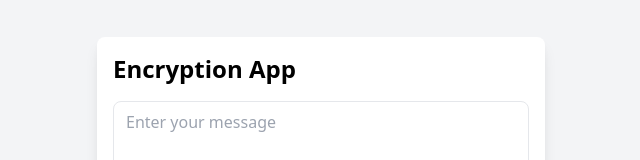
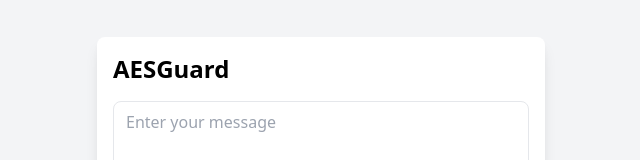
Before and after one commit to iosif-gogolos/AESGuard, a plain HTML site: page index.html in a window 1280 px wide. Shown: the part 220-380 px from the top of the page, without its empty margins (319-959 px from the left). Drawn offline with nearby package versions, Linux system fonts and the light colour scheme.

Commit message:
Update index.html
Refined the UI

```diff
--- a/index.html
+++ b/index.html
@@ -3,12 +3,12 @@
 <head>
     <meta charset="UTF-8">
     <meta name="viewport" content="width=device-width, initial-scale=1.0">
-    <title>Encryption App</title>
+    <title>AESGuard</title>
     <link href="https://cdn.jsdelivr.net/npm/tailwindcss@2.2.19/dist/tailwind.min.css" rel="stylesheet">
 </head>
 <body class="bg-gray-100 min-h-screen flex flex-col justify-center items-center">
     <div class="w-full max-w-md p-4 bg-white rounded-lg shadow-lg">
-        <h1 class="text-2xl font-bold mb-4">Encryption App</h1>
+        <h1 class="text-2xl font-bold mb-4">AESGuard</h1>
         <textarea id="messageInput" class="w-full h-32 px-3 py-2 mb-4 border rounded-lg focus:outline-none focus:ring focus:border-blue-300" placeholder="Enter your message"></textarea>
         <div id="resultContainer" class="mb-4"></div>
         <div class="flex justify-center">
```
